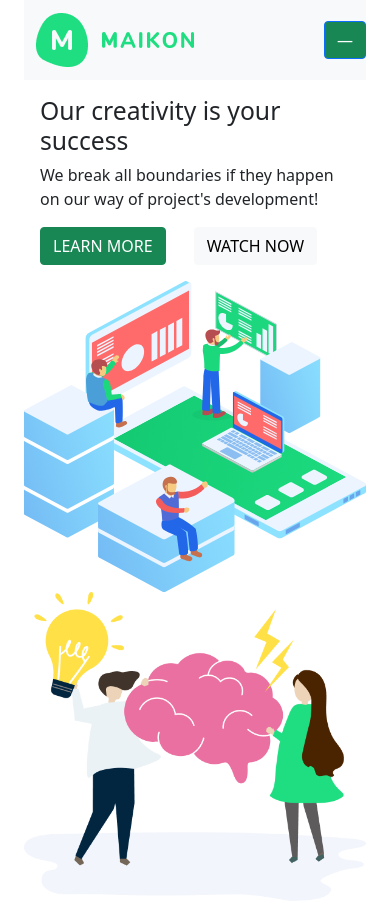
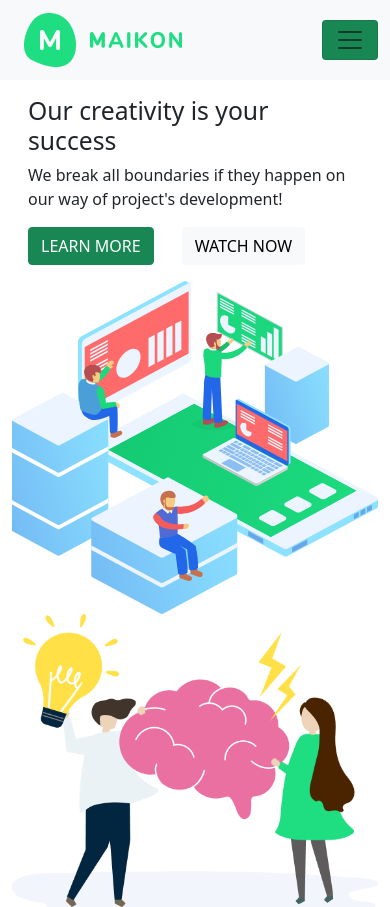
Before and after one commit to JingYi1213/JingYi1213.github.io, a plain HTML site: page homework05.html in a window 390 px wide. Shown: the top 907 px of the page. Drawn offline with nearby package versions, Linux system fonts and the light colour scheme.

Commit message:
renew homework

```diff
--- a/homework05.html
+++ b/homework05.html
@@ -23,8 +23,8 @@
                 order: 5;
             }
         }
-        body{
-            margin: 0 12px 12px 12px;
+        .row{
+            margin: 0;
         }
     </style>
 
@@ -36,10 +36,10 @@
 
     <!-- Option 1: Bootstrap Bundle with Popper  justify-content-end d-none d-md-block d-xxl-block-->
 
-    <header class="sticky-top nav">
-        <div class="container">
-            <nav class="navbar navbar-expand-lg navbar-light bg-light flex-nowrap">
-                <div class="container-fluid flex-nowrap">
+    <header class="sticky-top nav bg-light">
+
+            <nav class="container navbar navbar-expand-lg navbar-light  flex-nowrap">
+                <div class="container flex-nowrap">
                     <a class="navbar-brand text-success  d-md-block d-xxl-block" href="#">
                         <img src="/img2/logo.webp" alt="logo">
                         <h1 class="position-fixed d-none">MAIKON</h1>
@@ -74,7 +74,9 @@
             </div>
 
             <!-- <a class="navbar-brand text-success d-block d-sm-block d-md-none" href="#">MAIKON</a> -->
-            <button class="btn btn-primary 	d-block d-sm-block d-md-none bg-success " type="button" data-bs-toggle="offcanvas" data-bs-target="#offcanvasRight" aria-controls="offcanvasRight">—</button>
+            <button class="btn btn-primary 	d-block d-sm-block d-md-none bg-success navbar-toggler" type="button" data-bs-toggle="offcanvas" data-bs-target="#offcanvasRight" aria-controls="offcanvasRight">
+            <span class="navbar-toggler-icon"></span>
+            </button>
 
             <div class="offcanvas offcanvas-end d-block d-sm-block d-md-none" tabindex="-1"   id="offcanvasRight" aria-labelledby="offcanvasRightLabel">
                 <div class="offcanvas-header">
@@ -107,7 +109,7 @@
             </div>
 
             </nav>
-        </div>
+
 
     </header>
 
```
Also changed, not shown: homework_040404.html (+11 -4 lines).
